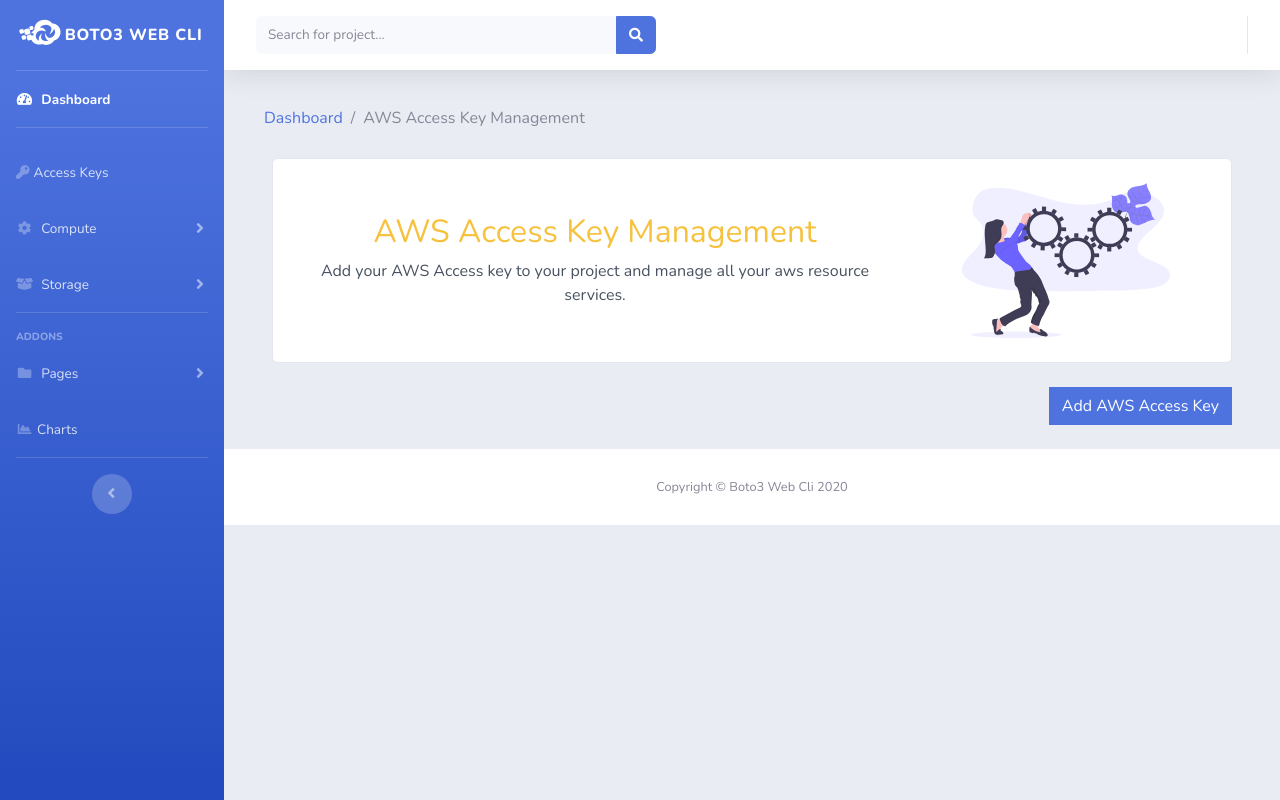
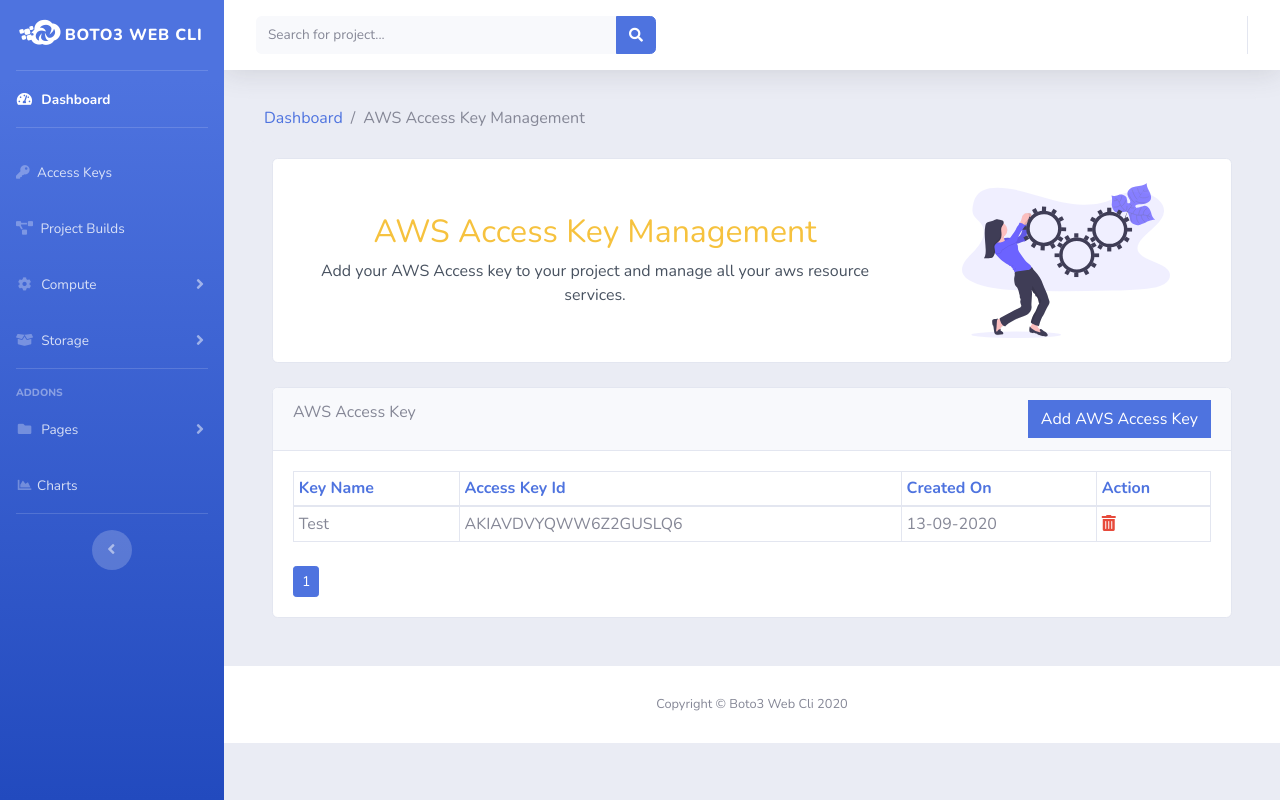
Before and after one commit to ppokhriyal/Boto3WebCli, a Flask app: template boto3webcli/awsaccesskey/templates/awsaccesskey/awsaccesskey_home.html in a window 1280 px wide. Run offline with Flask 2, Linux system fonts and the light colour scheme; the template is opened without the code that fills it: values that come from a table or form of the project are taken from there, others are empty; data comes from the database, SQL or seed files in the repository; both versions use the stored data as it was after the commit; some libraries are stand-ins or nearby versions.

Commit message:
Boto3 Web Cli

```diff
--- a/boto3webcli/awsaccesskey/templates/awsaccesskey/awsaccesskey_home.html
+++ b/boto3webcli/awsaccesskey/templates/awsaccesskey/awsaccesskey_home.html
@@ -30,9 +30,49 @@
             	</div>
             {% else %}
             	<div class="col-xxl-4 col-xl-12 mb-4">
-            		<a class="btn btn-primary rounded-0 float-right" href="#" role="button">Add AWS Access Key</a>
+                    <div class="card mb-4">
+                        <div class="card-header">AWS Access Key
+                            <a class="btn btn-primary rounded-0 float-right" href="{{url_for('awsaccesskey.awsaccesskey_add')}}" role="button">Add AWS Access Key</a>
+                        </div>
+                        <div class="card-body">
+                        	<table class="table table-bordered table-hover table-sm">
+                        		<thead class="text-primary">
+                        			<tr>
+                        				<th scope="col">Key Name</th>
+                        				<th scope="col">Access Key Id</th>
+                        				<th scope="col">Created On</th>
+                        				<th scope="col">Action</th>
+                        			</tr>
+                        		</thead>
+                        		<tbody>
+                        			{% for i in accesskey_record.items %}
+                        				<tr>
+                        					<td>{{i.keyname}}</td>
+                        					<td>{{i.accesskeyid}}</td>
+                        					<td>{{i.date_created.strftime('%d-%m-%Y')}}</td>
+                        					<td><a href="{{url_for('awsaccesskey.awsaccesskey_remove',accessid=i.id)}}"><i class="fas text-danger fa-trash-alt"></i></a></td>
+                        				</tr>
+                        			{% endfor %}
+                        		</tbody>
+                        	</table>
+                        	<div class="rounded-0">
+								{% for page_num in accesskey_record.iter_pages(left_edge=1,right_edge=1,left_current=1,right_current=2) %}
+    								{% if page_num %}
+        								{% if accesskey_record.page == page_num %}
+          									<a class="btn btn-primary btn-sm mt-2" href="{{ url_for('awsaccesskey.awsaccesskey_home',page=page_num)}}">{{ page_num }}</a>
+        								{% else %}
+          									<a class="btn btn-outline-info mt-2" href="{{ url_for('awsaccesskey.awsaccesskey_home',page=page_num)}}">{{ page_num }}</a>
+        								{% endif %}
+      								{% else %}
+        								...
+      								{% endif %}
+    							{% endfor %}
+							</div>
+                        </div>
+                    </div>
             	</div>
             {% endif %}
         </div>
     </div>
+
 {% endblock content %}
--- a/boto3webcli/home/templates/home/layout.html
+++ b/boto3webcli/home/templates/home/layout.html
@@ -41,7 +41,10 @@
         <hr class="sidebar-divider">
         <!-- Nav Item - Pages Collapse Menu -->
         <li class="nav-item">
-          <a class="nav-link" href="charts.html"><i class="fas fa-key"></i><span>Access Keys</span></a>
+          <a class="nav-link" href="{{url_for('awsaccesskey.awsaccesskey_home')}}"><i class="fas fa-key"></i><span> Access Keys</span></a>
+        </li>
+        <li class="nav-item">
+          <a class="nav-link" href="charts.html"><i class="fas fa-project-diagram"></i><span> Project Builds</span></a>
         </li>
         <li class="nav-item">
           <a class="nav-link collapsed" href="#" data-toggle="collapse" data-target="#collapseTwo" aria-expanded="true" aria-controls="collapseTwo">
@@ -239,7 +242,11 @@
   <!-- Custom scripts for all pages-->
   <script src="{{url_for('static',filename='js/sb-admin-2.min.js')}}"></script>
 
-
+  <script src="https://cdn.datatables.net/1.10.20/js/jquery.dataTables.min.js" crossorigin="anonymous"></script>
+  <script src="https://cdn.datatables.net/1.10.20/js/dataTables.bootstrap4.min.js" crossorigin="anonymous"></script>
+  <script src="https://ajax.googleapis.com/ajax/libs/jquery/3.3.1/jquery.min.js"></script>
+  <script src="https://cdn.datatables.net/1.10.12/js/jquery.dataTables.min.js"></script>
+  <script src="{{url_for('static',filename='js/custom.js')}}"></script>
 </body>
 
 </html>
--- /dev/null
+++ b/boto3webcli/static/js/custom.js
@@ -0,0 +1,8 @@
+//Table Pagination
+$(document).ready(function(){
+	$('#tablepaginate').DataTable({
+		"pagingType": "simple",
+		"ordering": false
+	});
+	$('.dataTables_length').addClass('bs-select');
+});
```
Also changed, not shown: boto3webcli/awsaccesskey/forms.py (+26 -1 lines), boto3webcli/awsaccesskey/routes.py (+21 -2 lines), boto3webcli/awsaccesskey/templates/awsaccesskey/awsaccesskey_add.html (+4 -4 lines), boto3webcli/accesskey.db, boto3webcli/static/qr_code_img/loxilin144@nmailv.com.png.
